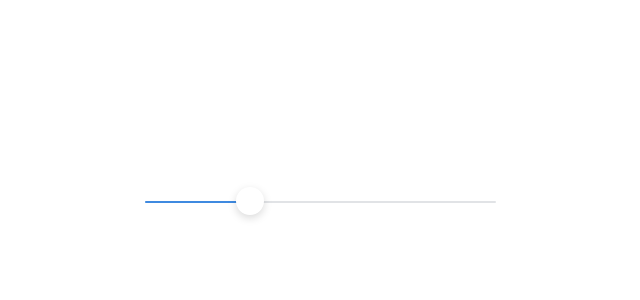
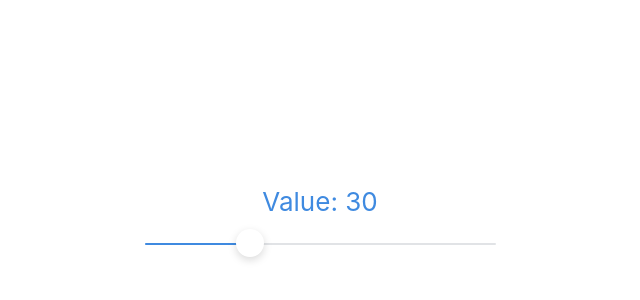
Before and after one commit to eugpoloz/vk-slider, a React (Create React App) app: page / in a window 1280 px wide. Shown: the part 198-498 px from the top of the page, without its empty margins (320-960 px from the left). Built offline with nearby package versions, Linux system fonts and the light colour scheme.

Commit message:
set some basic states and events

```diff
--- a/src/Slider/Slider.tsx
+++ b/src/Slider/Slider.tsx
@@ -1,4 +1,4 @@
-import React from "react";
+import React, { useEffect } from "react";
 import "./Slider.css";
 
 type SliderProps = {
@@ -12,18 +12,68 @@ type SliderStyles = {
 }
 
 function Slider({ min = 0, max = 100, step = 1 }: SliderProps) {
-    const [value, useValue] = React.useState(30);
+    // set initial refs
+    const trackRef = React.useRef<HTMLDivElement>(null);
+    const sliderRef = React.useRef<HTMLDivElement>(null);
+
+    const [value, updateValue] = React.useState(30);
+    // const [active, updateActive] = React.useState(-1);
 
     const style: SliderStyles = {
         width: value + '%'
     }
 
+    // measure slider
+    const [sliderWidth, updateSliderWidth] = React.useState(0);
+    const [sliderOffsetX, updateSliderOffsetX] = React.useState(0);
+    useEffect(() => {
+        let sliderDimensions = sliderRef?.current?.getBoundingClientRect();
+
+        if (sliderDimensions) {
+            updateSliderWidth(sliderDimensions.width);
+            updateSliderOffsetX(sliderDimensions.x);
+
+            console.log('useEffect => measureSlider', sliderDimensions);
+        }
+    }, [sliderRef]);
+
+    // handle various events
+    // const onTouchDragStart: React.TouchEventHandler = ($event: React.TouchEvent<HTMLElement>) => {
+    //     console.log('onTouchDragStart', $event);
+
+    // }
+
+    const onMouseDragStart: React.MouseEventHandler = ($event: React.MouseEvent<HTMLElement>) => {
+        console.log('onMouseDragStart', $event);
+        onDragStart($event);
+
+    }
+
+    const onDragStart = ({ clientX }: { clientX: number }) => {
+        console.log('onDragStart', { clientX });
+    }
+
+    // const onMouseUp: MouseEventHandler = ($event: React.MouseEvent<HTMLElement>) => {
+    //     console.log($event.clientX);
+    // }
+
     return (
-        <div className="slider">
-            <div className="slider__track" style={style}>
-                <div className="slider__knob"></div>
+        <>
+            <p>Value: {value}</p>
+
+            <div
+                ref={sliderRef}
+                // onTouchStart={onTouchDragStart}
+                onMouseDown={onMouseDragStart}
+                className="slider">
+                <div
+                    ref={trackRef}
+                    className="slider__track"
+                    style={style}>
+                    <span className="slider__knob" />
+                </div>
             </div>
-        </div>
+        </>
     );
 }
 
```
